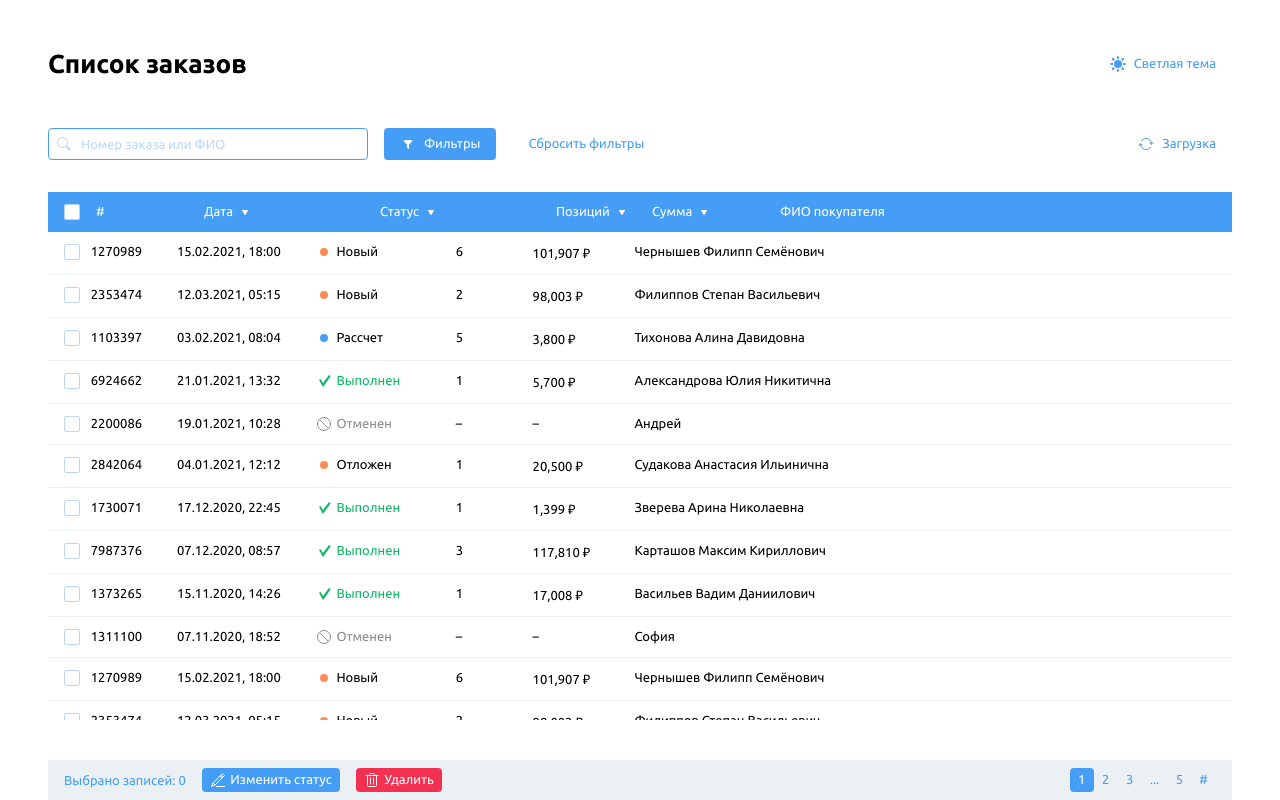
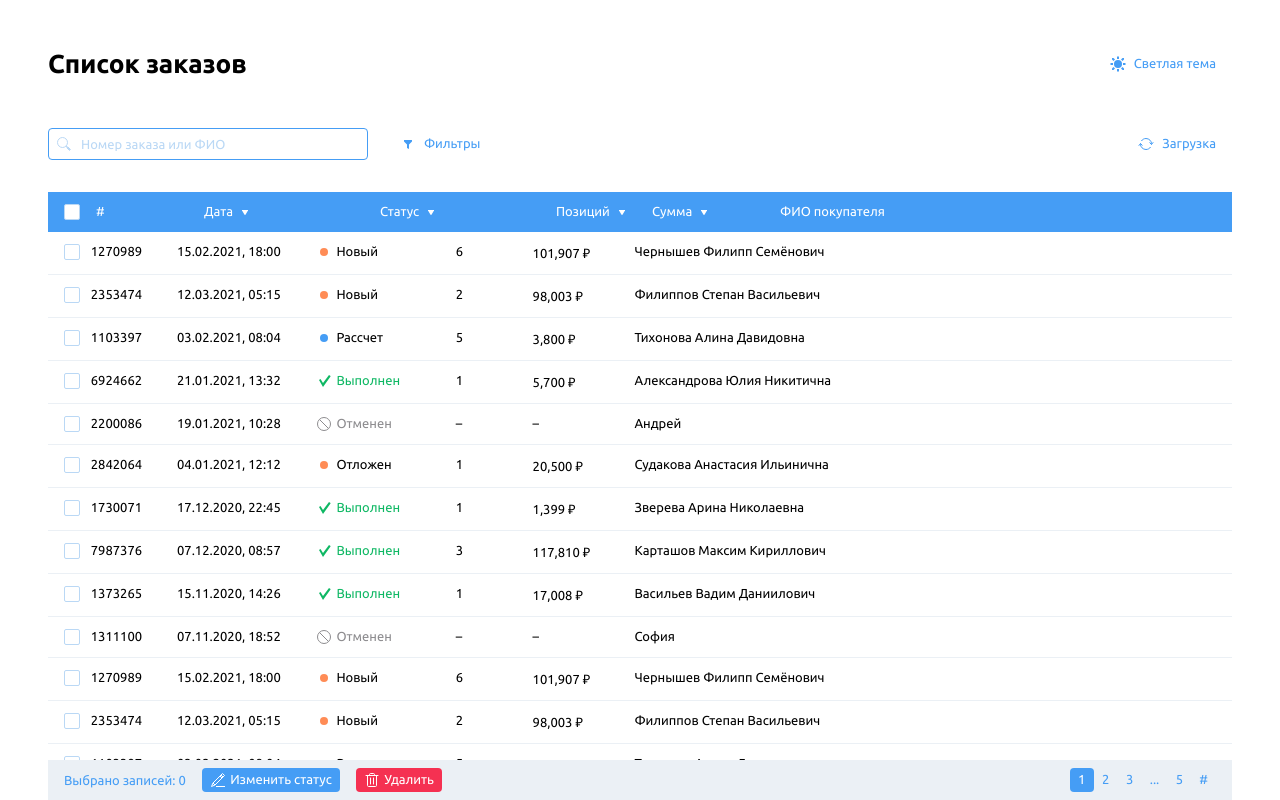
Before and after one commit to NyaMilk/lessons-js-react, a React (Create React App) app: page / in a window 1280 px wide. Built offline with nearby package versions, Linux system fonts and the light colour scheme.

Commit message:
fix styles

```diff
--- a/src/modules/components/Filterbar/Filterbar.jsx
+++ b/src/modules/components/Filterbar/Filterbar.jsx
@@ -36,6 +36,7 @@ export const Filterbar = () => {
     setValue(initialFiltersState);
     setDropdownValues([]);
     setChecked(!isChecked);
+    setShowDropdown(false);
   };
 
   const dropdownChangeHandler = ({ target: { name, checked } }) => {
@@ -70,12 +71,18 @@ export const Filterbar = () => {
             onChange={inputChangeHandler}
             onClear={clearInputHandler("search")}
           />
-          <Button icon={{ name: "filter" }} onClick={toggleFilterModal}>
+          <Button
+            icon={{ name: "filter" }}
+            onClick={toggleFilterModal}
+            transparent={!isShowFilter}
+          >
             Фильтры
           </Button>
-          <Button onClick={clearFiltersHandler} transparent>
-            Сбросить фильтры
-          </Button>
+          {isShowFilter && (
+            <Button onClick={clearFiltersHandler} transparent>
+              Сбросить фильтры
+            </Button>
+          )}
         </div>
         <Button icon={{ name: "refresh" }} transparent>
           Загрузка
--- a/src/shared/components/TableFooter/TableFooter.module.css
+++ b/src/shared/components/TableFooter/TableFooter.module.css
@@ -3,7 +3,6 @@
   justify-content: space-between;
   height: 2.5rem;
   position: relative;
-  margin-top: 2.5rem;
   padding: 0.5rem 1rem;
   box-sizing: border-box;
   background-color: var(--color-day-white-blue);
```
